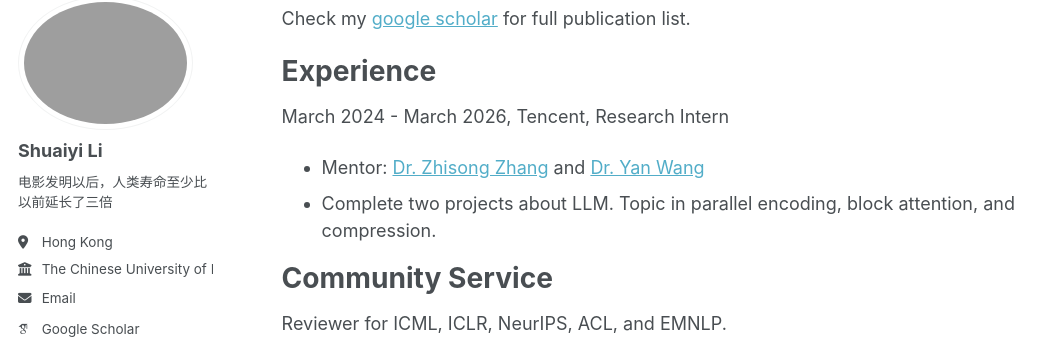
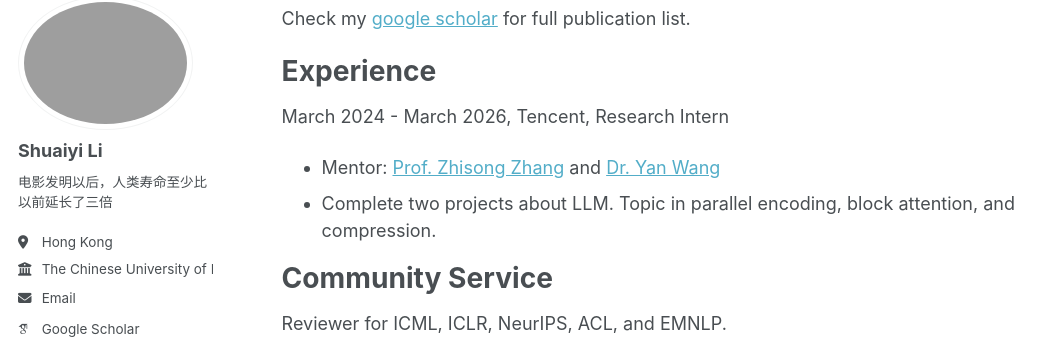
Before and after one commit to Syon-Li/Syon-Li.github.io, a Jekyll site: the page built from _pages/about.md, in a window 1280 px wide and 900 px high, scrolled down 1352 px. Shown: the part 103-453 px from the top of the window, without its empty margins (0-1059 px from the left). Built offline with Jekyll 4.4.1, drawn with Linux system fonts in a browser that asks for light colours; some web fonts are replaced; a script that is not in the unit is left out.

Commit message:
Update about.md

```diff
--- a/_pages/about.md
+++ b/_pages/about.md
@@ -51,7 +51,7 @@ Check my [google scholar](https://scholar.google.com/citations?user=UZe1LdsAAAAJ
 Experience
 ======
 March 2024 - March 2026, Tencent, Research Intern
-- Mentor: [Dr. Zhisong Zhang](https://scholar.google.com/citations?hl=en&user=373vlUEAAAAJ) and [Dr. Yan Wang](https://scholar.google.com/citations?hl=en&user=L6viCbQAAAAJ)
+- Mentor: [Prof. Zhisong Zhang](https://scholar.google.com/citations?hl=en&user=373vlUEAAAAJ) and [Dr. Yan Wang](https://scholar.google.com/citations?hl=en&user=L6viCbQAAAAJ)
 - Complete two projects about LLM. Topic in parallel encoding, block attention, and compression.
 
 
```
